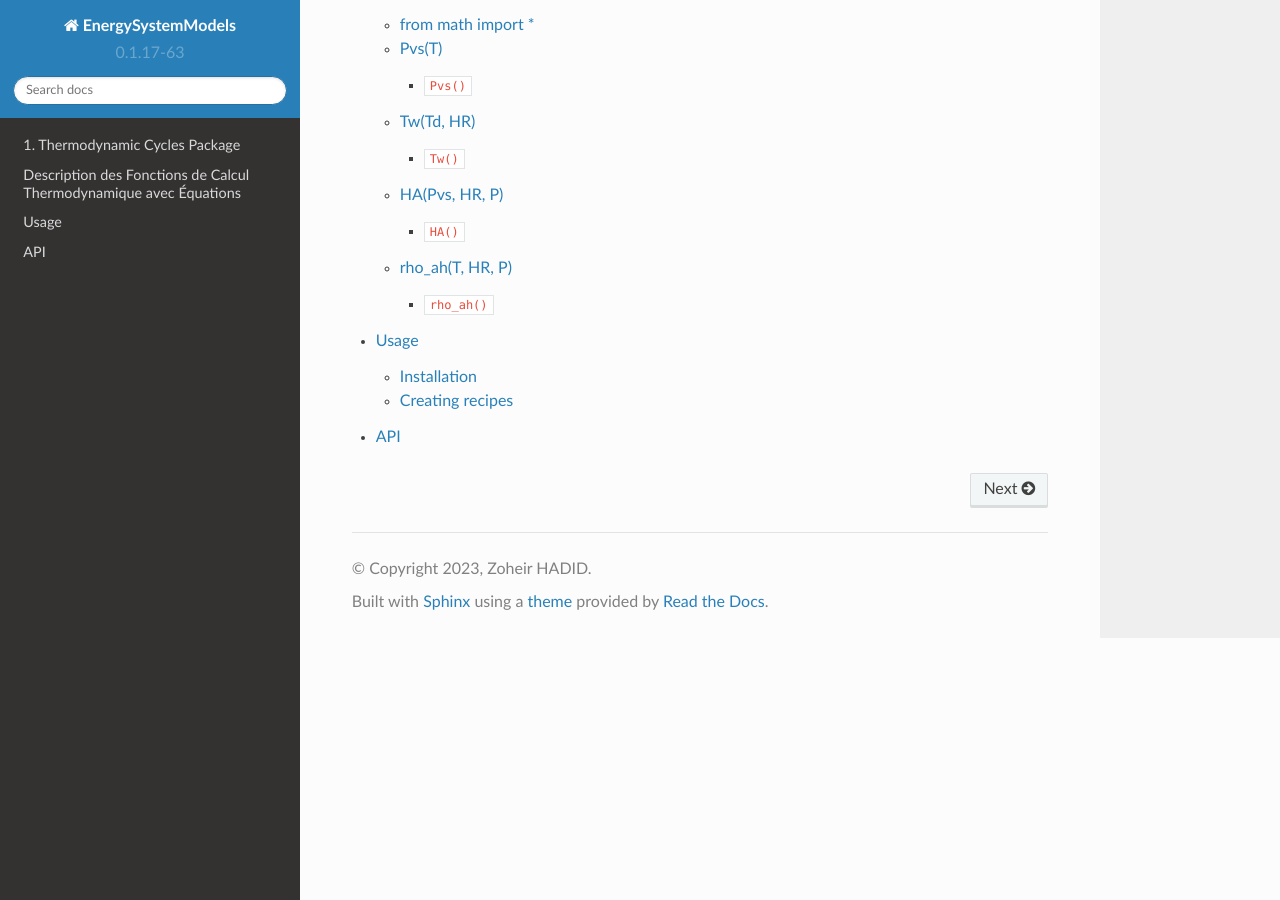
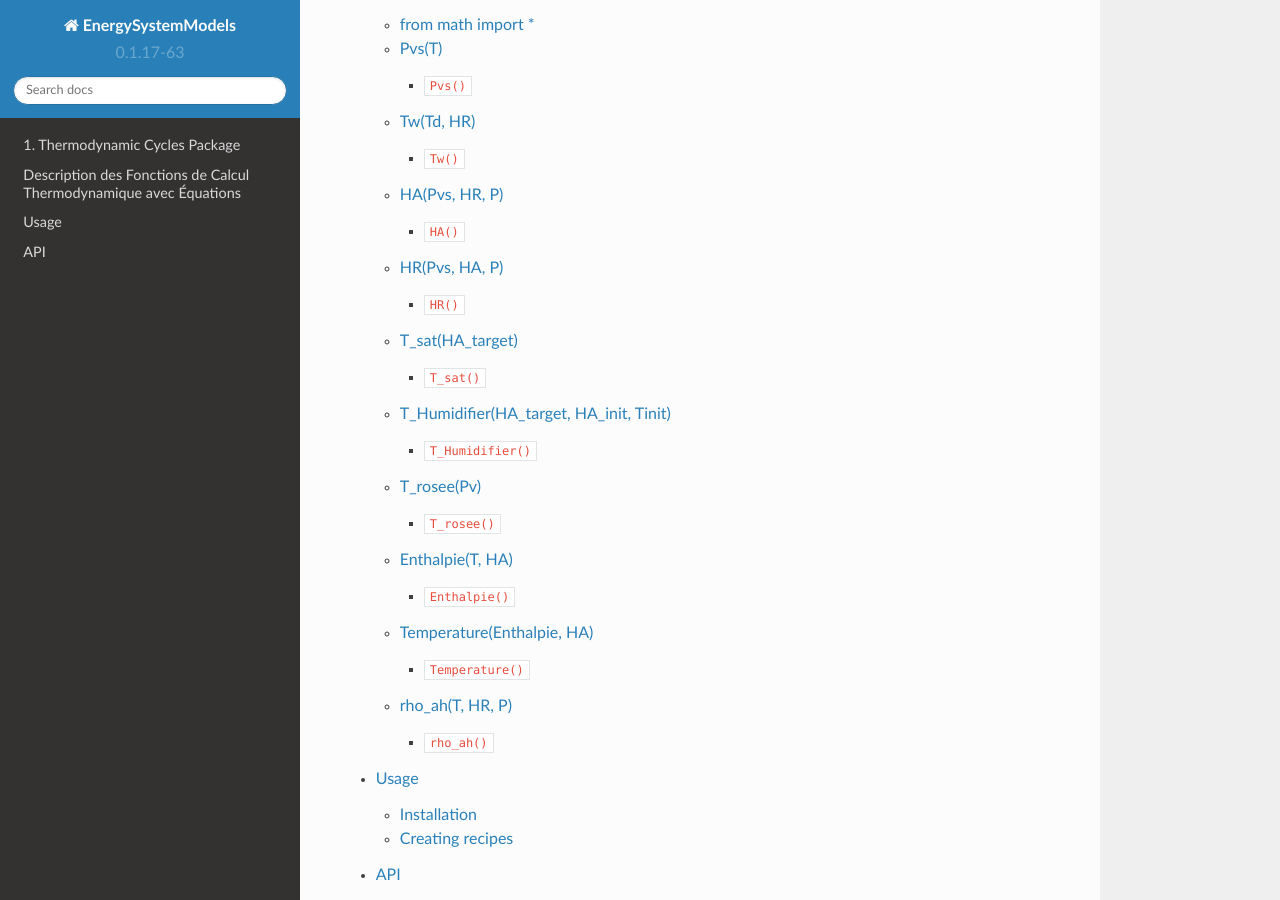
Before and after one commit to ZoheirHADID/EnergySystemModels-Tutorial, a Sphinx documentation site: the page built from docs/source/index.rst, in a window 1280 px wide and 900 px high, scrolled down 665 px. Built offline with Sphinx 7.4.7 and the Read the Docs theme 2.0.0, drawn with Linux system fonts in a browser that asks for light colours; some of the changed lines change nothing that is shown.

Commit message:
Update Traitement_d_air.rst

```diff
--- a/docs/source/Traitement_d_air.rst
+++ b/docs/source/Traitement_d_air.rst
@@ -61,8 +61,6 @@ Tw(Td, HR)
            0.00391838 \cdot HR^{3/2} \cdot \atan(0.023101 \cdot HR) -
            4.686035
 
-   Basée sur l'étude de Roland Stull de l'Université de Colombie-Britannique.
-
 HA(Pvs, HR, P)
 --------------
 
@@ -86,9 +84,141 @@ HA(Pvs, HR, P)
       Pv = Pvs \cdot \frac{HR}{100}
       HA = 0.62198 \cdot \frac{Pv}{P - Pv} \cdot 1000
 
-   Calcul de l'humidité absolue en utilisant la pression de vapeur et la pression atmosphérique.
+HR(Pvs, HA, P)
+--------------
 
-... (autres fonctions) ...
+.. function:: HR(Pvs, HA, P)
+
+   Calcule l'humidité relative.
+
+   :param Pvs: Pression de vapeur saturée en Pascal.
+   :param HA: Humidité absolue.
+   :param P: Pression atmosphérique en Pascal.
+   :type Pvs: float
+   :type HA: float
+   :type P: float
+   :returns: Humidité relative en pourcentage.
+   :rtype: float
+
+   **Équation utilisée**:
+
+   .. math::
+
+      Pv = P \cdot \frac{HA}{1000} / \left(\frac{HA}{1000} + 0.62198\right)
+      HR = \frac{Pv}{Pvs} \cdot 100
+
+T_sat(HA_target)
+----------------
+
+.. function:: T_sat(HA_target)
+
+   Calcule la température de saturation.
+
+   :param HA_target: Humidité absolue cible.
+   :type HA_target: float
+   :returns: Température de saturation en degrés Celsius.
+   :rtype: float
+
+   **Équation utilisée**:
+
+   .. math::
+
+      T = -100
+      \text{Erreur} = HA(Pvs(T), 100) - HA_target
+      \text{Tant que Erreur} \leq 0 :
+         T = T + 0.02
+         \text{Erreur} = HA(Pvs(T), 100) - HA_target
+      T\_sat = T
+
+T_Humidifier(HA_target, HA_init, Tinit)
+---------------------------------------
+
+.. function:: T_Humidifier(HA_target, HA_init, Tinit)
+
+   Calcule la température pour un humidificateur.
+
+   :param HA_target: Humidité absolue cible.
+   :param HA_init: Humidité absolue initiale.
+   :param Tinit: Température initiale en degrés Celsius.
+   :type HA_target: float
+   :type HA_init: float
+   :type Tinit: float
+   :returns: Température pour l'humidificateur en degrés Celsius.
+   :rtype: float
+
+   **Équation utilisée**:
+
+   .. math::
+
+      T = -100
+      \text{Erreur} = -\text{Enthalpie}(Tinit, HA_init) + \text{Enthalpie}(T, HA_target)
+      \text{Tant que Erreur} < 0 :
+         T = T + 0.01
+         \text{Erreur} = -\text{Enthalpie}(Tinit, HA_init) + \text{Enthalpie}(T, HA_target)
+      T\_Humidifier = T - 0.01
+
+T_rosee(Pv)
+------------
+
+.. function:: T_rosee(Pv)
+
+   Calcule la température de rosée.
+
+   :param Pv: Pression partielle de vapeur d'eau.
+   :type Pv: float
+   :returns: Température de rosée en degrés Celsius.
+   :rtype: float
+
+   **Équation utilisée**:
+
+   .. math::
+
+      T = -100
+      \text{Erreur} = -Pv + Pvs(T)
+      \text{Tant que Erreur} < 0 :
+         T = T + 0.01
+         \text{Erreur} = -Pv + Pvs(T)
+      T\_rosee = T - 0.01
+
+Enthalpie(T, HA)
+-----------------
+
+.. function:: Enthalpie(T, HA)
+
+   Calcule l'enthalpie spécifique de l'air humide.
+
+   :param T: Température en degrés Celsius.
+   :param HA: Humidité absolue.
+   :type T: float
+   :type HA: float
+   :returns: Enthalpie spécifique en kJ/kg d'air sec.
+   :rtype: float
+
+   **Équation utilisée**:
+
+   .. math::
+
+      Enthalpie = 1.006 \cdot T + \frac{HA}{1000} \cdot (2501 + 1.0805 \cdot T)
+
+Temperature(Enthalpie, HA)
+--------------------------
+
+.. function:: Temperature(Enthalpie, HA)
+
+   Calcule la température à partir de l'enthalpie et de l'humidité absolue.
+
+   :param Enthalpie: Enthalpie spécifique.
+   :param HA: Humidité absolue.
+   :type Enthalpie: float
+   :type HA: float
+   :returns: Température en degrés Celsius.
+   :rtype: float
+
+   **Équation utilisée**:
+
+   .. math::
+
+      T = \frac{Enthalpie - \frac{HA}{1000} \cdot 2501}{1.006 + \frac{HA}{1000} \cdot 1.0805}
 
 rho_ah(T, HR, P)
 ----------------
@@ -111,11 +241,10 @@ rho_ah(T, HR, P)
    .. math::
 
       Tk = T + 273.15
+      Psat = Pvs(T)
       Pv = Psat \cdot \frac{HR}{100}
       \rho_v = \frac{Pv}{Rv \cdot Tk}
       \rho_a = \frac{P - Pv}{Ra \cdot Tk}
       Rah = \frac{Ra}{1 - \left(\frac{HR}{100} \cdot \frac{Psat}{P}\right)
                   \cdot \left(1 - \frac{Ra}{Rv}\right)}
       \rho_ah = \frac{\rho_a \cdot Ra + \rho_v \cdot Rv}{Rah}
-
-   Cette formule calcule la densité de l'air humide en prenant en compte la température, l'humidité relative et la pression atmosphérique.
```
